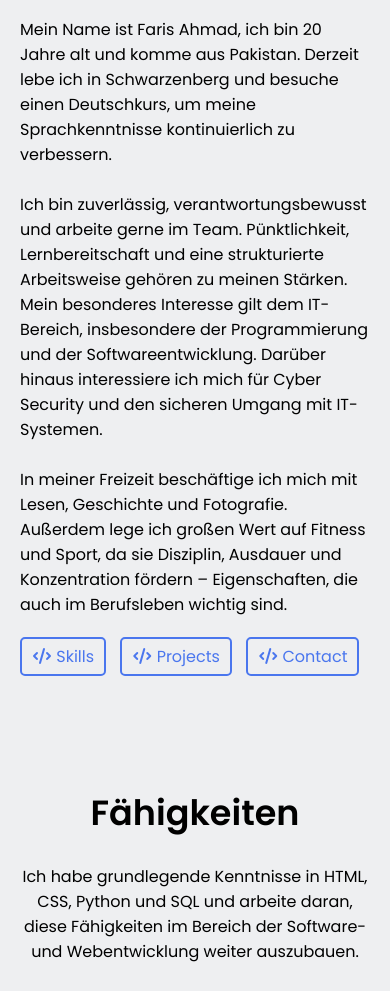
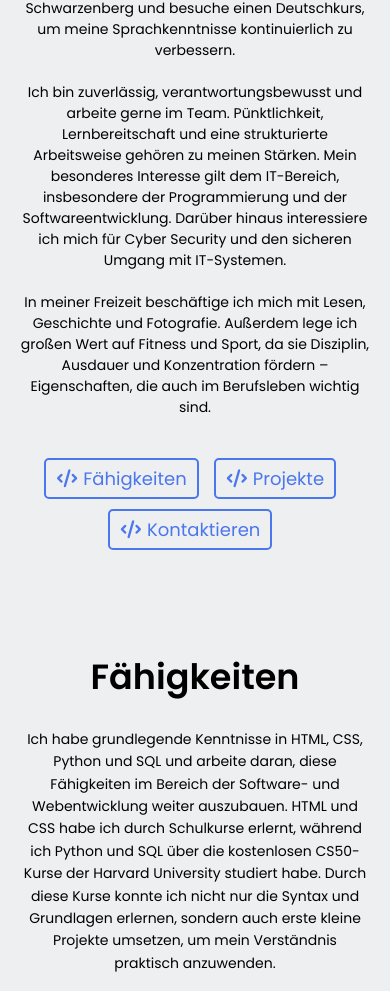
Before and after one commit to faristheknight/portfolio-website, a plain HTML site: page index.html in a window 390 px wide. Shown: the part 522-1513 px from the top of the page. Drawn offline with Linux system fonts and the light colour scheme.

Commit message:
Make hero, contact, and project sections responsive and fix CSS issues

```diff
--- a/index.html
+++ b/index.html
@@ -71,15 +71,15 @@
                 <div class="links">
                     <a href="#skills">
                         <i class="fa-solid fa-code"></i>
-                        <span>Skills</span>
+                        <span>Fähigkeiten</span>
                     </a>
                     <a href="#projects">
                         <i class="fa-solid fa-code"></i>
-                        <span>Projects</span>
+                        <span>Projekte</span>
                     </a>
                     <a href="#contact">
                         <i class="fa-solid fa-code"></i>
-                        <span>Contact</span>
+                        <span>Kontaktieren</span>
                     </a>
                 </div>
             </div>
@@ -95,7 +95,10 @@
             <br>
             <div class="text">
                 Ich habe grundlegende Kenntnisse in HTML, CSS, Python und SQL und arbeite daran, diese Fähigkeiten im
-                Bereich der Software- und Webentwicklung weiter auszubauen.
+                Bereich der Software- und Webentwicklung weiter auszubauen. HTML und CSS habe ich durch Schulkurse
+                erlernt, während ich Python und SQL über die kostenlosen CS50-Kurse der Harvard University studiert
+                habe. Durch diese Kurse konnte ich nicht nur die Syntax und Grundlagen erlernen, sondern auch erste
+                kleine Projekte umsetzen, um mein Verständnis praktisch anzuwenden.
             </div>
 
             <div class="cells">
--- a/styles.css
+++ b/styles.css
@@ -60,16 +60,18 @@ nav .right a span {
 /* SECTION 1: Hero */
 .hero-section {
     display: flex;
-    justify-content: space-between;
-    padding: 0 50px;
-    margin:50px 0;
+    justify-content: center;
     align-items: center;
     gap: 40px;
-    margin-bottom: 100px;
+    padding: 0 50px;
+    min-height: 100vh;
+    transform: translateY(-50px);  /* moves hero 50px up */
 }
+
 
 .hero-section .text {
     flex: 5;
+    font-size: 18px;
 }
 
 .hero-section .text h2 {
@@ -77,7 +79,7 @@ nav .right a span {
 }
 
 .hero-section .text .links {
-    margin-top: 20px;
+    margin-top: 40px;
 }
 
 .hero-section .text .links a{
@@ -121,6 +123,8 @@ nav .right a span {
  .skills-section .text {
     text-align: center;
     margin-bottom: 20px;
+    font-size: 18px;
+    line-height: 1.6;
 }
 
 .skills-section .cells {
@@ -160,7 +164,7 @@ nav .right a span {
 
 .projects-section {
     padding: 0 50px;
-    margin-bottom: 100px;
+    margin-bottom: 130px;
 }
 
 .projects-section h2 {
@@ -184,7 +188,7 @@ nav .right a span {
     border: 1.5px solid #d3d3d3;
     background-color: white;
     border-radius: 10px;
-    overflow: hidden;
+    overflow    : hidden;
     display: flex;
     flex-direction: column;
     padding: 5px;
@@ -213,7 +217,7 @@ nav .right a span {
 
 .projects-section .cells .cell span{
     padding: 0 20px 20px 20px;
-    height: 160px;
+    min-height: 160px;
     font-size: 14px;
 }
 
@@ -292,14 +296,24 @@ nav .right a span {
 }
 /* RESPONSIVE STYLES */
 
-@media (max-width:850px) {
+@media (max-width:960px) {
+    .hero-section {
+        padding-top: 80px ;
+        flex-direction: column-reverse;
+        text-align: center;
+    }
     .hero-section .text h2 {
+        font-size: 35px;
+    }
+    /* SECTION 2: Skills */
+    .skills-section h2 {
         font-size: 35px;
     }
 }
 
 
-@media (max-width:740px) {
+@media (max-width:750px) {
+
     .hero-section {
        flex-direction: column-reverse;
     }
@@ -307,10 +321,25 @@ nav .right a span {
         width: 300px;
 
     }
+    .hero-section .text p{
+        font-size: 16px;
+    }
+/* Section 2: Skills */
+    .skills-section .text{
+        font-size: 14px;
+    }
     /* SECTION 4: Contact */
     .contact-section .group {
         flex-direction: column;
     }
+     nav .right a span {
+        display: none;
+    }
+    .contact-section h2{
+        text-align: center;
+    }
+    .contact-section .group .text {
+    text-align: center;    }
 }
 @media (max-width:600px) {
     nav{
@@ -327,22 +356,24 @@ nav .right a span {
         padding: 0px;
     }
 
-    nav .right a span {
-        display: none;
-    }
-
     /* SECTION 1: Hero */
     .hero-section {
-        padding: 0 20px;;
+        padding: 40px 20px;;
     }
     .hero-section .text h2 {
-        font-size: 30px;
+        font-size: 28px;
+    }
+    .hero-section .text p{
+        font-size: 14px;
     }
 
     /* SECTION 2: Skills */
 
     .skills-section {
         padding: 0 20px;
+    }
+    .skills-section .text{
+        font-size: 14px;
     }
     .skills-section .cells .cell span{
         font-size: 16px;
```
